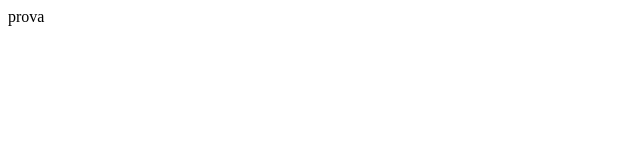
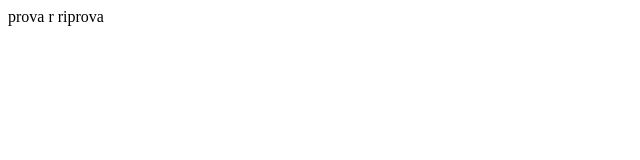
Before and after one commit to Gincum/GitTest, a plain HTML site: page index.html in a window 1280 px wide. Shown: the full height of the page, 0-640 px from the left. Drawn offline with Linux system fonts and the light colour scheme.

Commit message:
ho aggiunto riprova tramite VSCOde

```diff
--- a/index.html
+++ b/index.html
@@ -1,7 +1,7 @@
 <html>
     <body>
         <p>
-            prova
+            prova r riprova
         </p>
     </body>
 
```
Also changed, not shown: ciccio.js (added).
